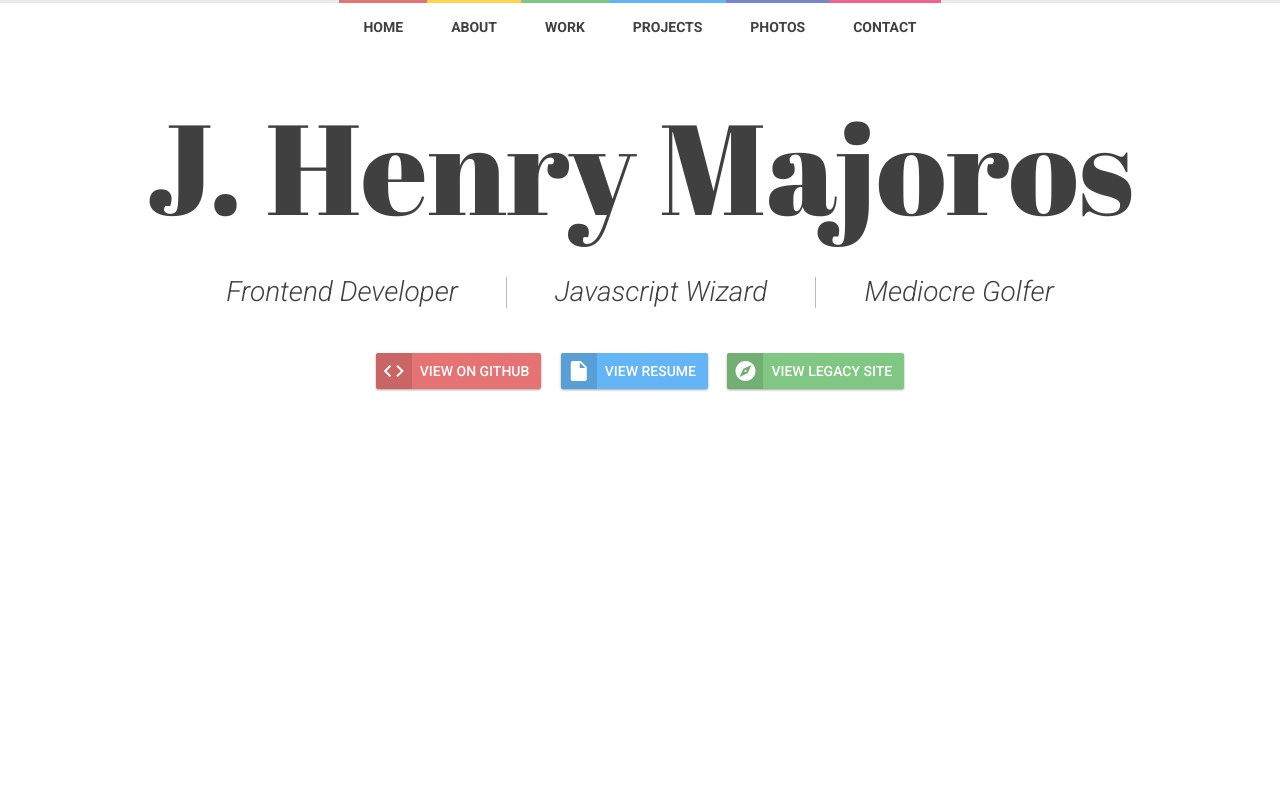
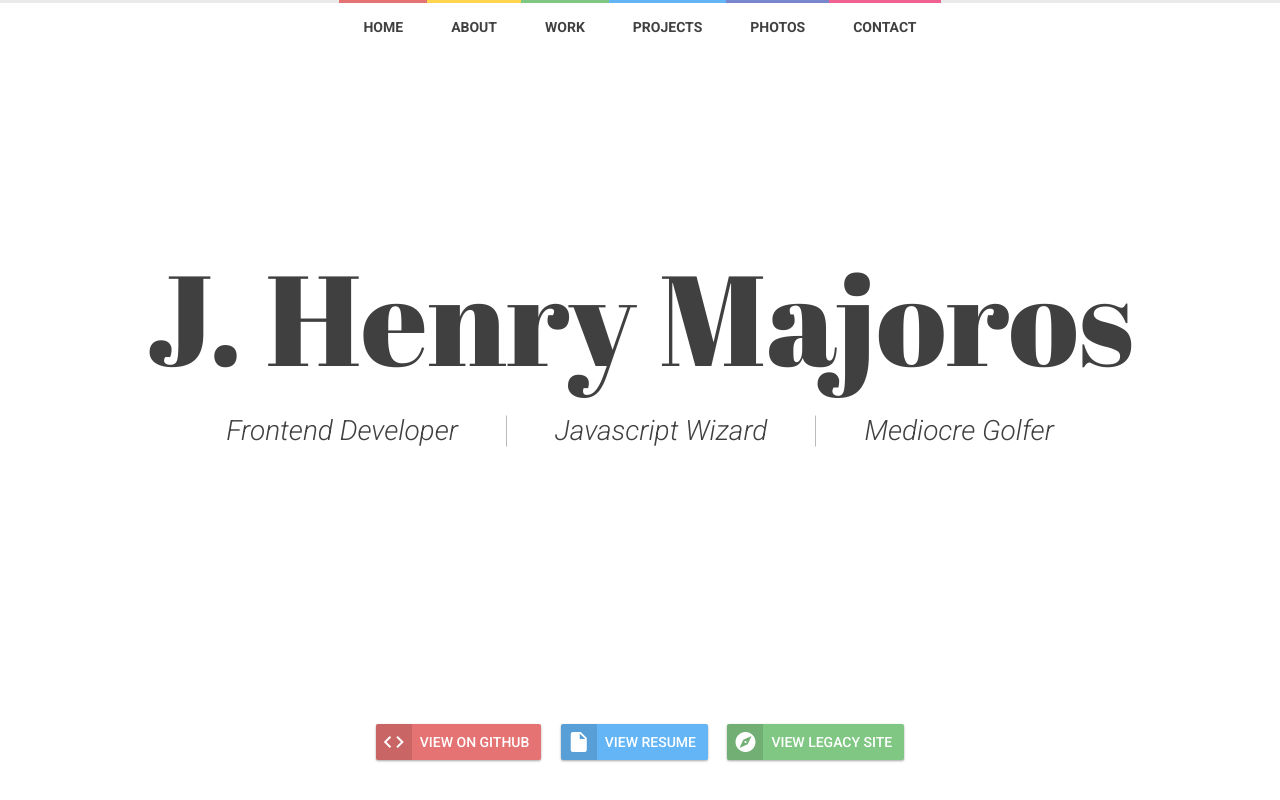
Before and after one commit to hmajoros/web, a Flask app: page / in a window 1280 px wide. Run offline with Flask 2, Linux system fonts and the light colour scheme; some libraries are stand-ins or nearby versions.

Commit message:
reorganized spacing on home page. looks more clean

```diff
--- a/web/static/css/contact.scss
+++ b/web/static/css/contact.scss
@@ -1,5 +1,10 @@
 section.page-contact {
-  form button {
-    margin: 16px 0 0 0;
+  form {
+
+
+
+    button {
+      margin: 16px 0 0 0;
+    }
   }
 }
--- a/web/static/css/hero.scss
+++ b/web/static/css/hero.scss
@@ -13,9 +13,8 @@ section.hero {
         border-radius: 50%;
     }
 
-
     h1 {
-        margin: 0 16px;
+        margin: 0 16px 12px 16px;
         font-family: 'Abril Fatface';
         font-size: 64px; // minimum font size for small screens
         text-align: center;
@@ -24,6 +23,12 @@ section.hero {
 
     .about {
         margin-top: 24px;
+
+        a {
+          color: rgba(0, 0, 0, 0.75);
+          text-decoration: none;
+
+        }
 
         h4 {
             margin: 0;
--- /dev/null
+++ b/web/static/css/home.scss
@@ -0,0 +1,36 @@
+section.hero-cover {
+  position: absolute;
+  height: 100%;
+  width: 100%;
+  margin: 0;
+
+  .about {
+    position: absolute;
+    width: 100%;
+    left: 0;
+    top: 50%;
+    -webkit-transform: translateY(-75%);
+        -ms-transform: translateY(-75%);
+            transform: translateY(-75%);
+    text-align: center;
+    margin: 0;
+
+    .about-text {
+      display: inline-block;
+    }
+  }
+
+  .btn-wrap {
+    position: absolute;
+    width: 100%;
+    bottom: 32px;
+    text-align: center;
+  }
+
+}
+
+@media screen and (min-width: 529px) {
+  section.hero-cover {
+    margin-top: -48px;
+  }
+}
--- a/web/static/css/main.css
+++ b/web/static/css/main.css
@@ -114,7 +114,8 @@ nav .menu {
   top: 0;
   left: 0;
   line-height: 32px;
-  cursor: pointer; }
+  cursor: pointer;
+  z-index: 90; }
 
 @media screen and (min-width: 529px) {
   nav {
@@ -201,13 +202,16 @@ section.hero {
     right: 0;
     border-radius: 50%; }
   section.hero h1 {
-    margin: 0 16px;
+    margin: 0 16px 12px 16px;
     font-family: 'Abril Fatface';
     font-size: 64px;
     text-align: center;
     letter-spacing: initial; }
   section.hero .about {
     margin-top: 24px; }
+    section.hero .about a {
+      color: rgba(0, 0, 0, 0.75);
+      text-decoration: none; }
     section.hero .about h4 {
       margin: 0;
       font-family: 'Roboto';
@@ -356,6 +360,32 @@ section.heading {
       text-decoration: none;
       color: black; }
 
+section.hero-cover {
+  position: absolute;
+  height: 100%;
+  width: 100%;
+  margin: 0; }
+  section.hero-cover .about {
+    position: absolute;
+    width: 100%;
+    left: 0;
+    top: 50%;
+    -webkit-transform: translateY(-75%);
+    -ms-transform: translateY(-75%);
+    transform: translateY(-75%);
+    text-align: center;
+    margin: 0; }
+    section.hero-cover .about .about-text {
+      display: inline-block; }
+  section.hero-cover .btn-wrap {
+    position: absolute;
+    width: 100%;
+    bottom: 32px;
+    text-align: center; }
+
+@media screen and (min-width: 529px) {
+  section.hero-cover {
+    margin-top: -48px; } }
 section.page-about ul.course-list {
   padding-left: 24px; }
   section.page-about ul.course-list li > span {
--- a/web/static/css/main.scss
+++ b/web/static/css/main.scss
@@ -15,6 +15,7 @@ section.content {
 @import 'card';
 
 // specific styles for section pages
+@import 'home';
 @import 'about';
 @import 'photos';
 @import 'projects';
--- a/web/static/css/nav.scss
+++ b/web/static/css/nav.scss
@@ -44,6 +44,7 @@ nav {
 		left: 0;
 		line-height: 32px;
 		cursor: pointer;
+    z-index: 90;
 	}
 }
 
--- a/web/templates/index.html
+++ b/web/templates/index.html
@@ -3,12 +3,14 @@
 {% block content %}
 
 
-  <section class="hero">
-    <h1>J. Henry Majoros</h1>
+  <section class="hero hero-cover">
     <div class="about clearfix">
-      <h4>Frontend Developer</h4>
-      <h4>Javascript Wizard</h4>
-      <h4>Mediocre Golfer</h4>
+      <a href="/"><h1>J. Henry Majoros</h1></a>
+      <div class="about-text">
+        <h4>Frontend Developer</h4>
+        <h4>Javascript Wizard</h4>
+        <h4>Mediocre Golfer</h4>
+      </div>
     </div>
     <div class="btn-wrap">
         <a href="https://github.com/hmajoros/web" class="btn-flat btn-raised btn-red">
```
